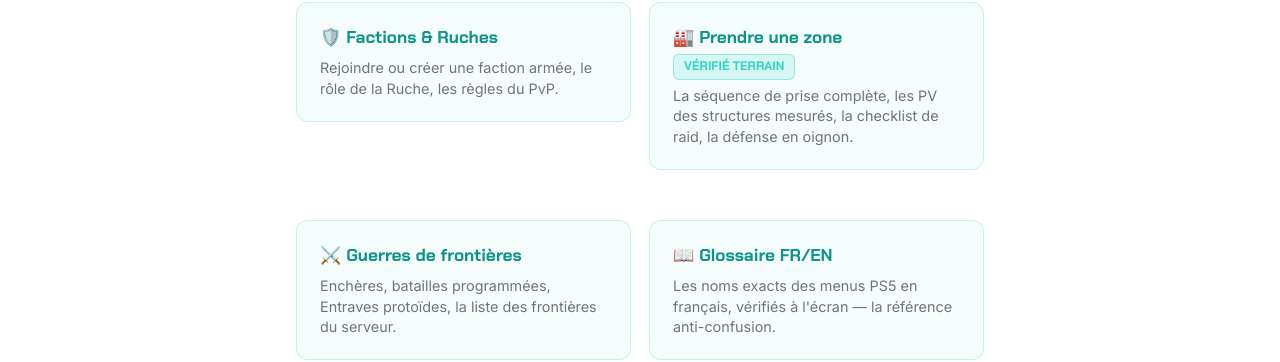
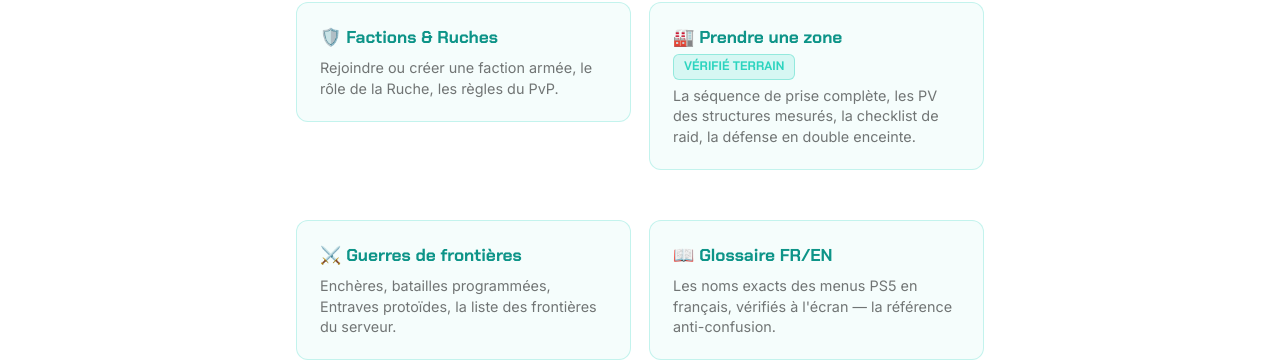
Before and after one commit to flav92/once-human-ps5-wiki, an MkDocs documentation site: the page built from docs/index.md, in a window 1280 px wide and 900 px high, scrolled down 1412 px. Shown: the part 173-535 px from the top of the window. Built offline with MkDocs 1.6.1 and Material for MkDocs 9.7.7, drawn with Linux system fonts in a browser that asks for light colours; comment, search, counter and statistics services are not loaded.

Commit message:
Nettoyage final du terme oignon/anneaux sur l'accueil
Co-Authored-By: Claude Fable 5 <noreply@anthropic.com>
Claude-Session: https://claude.ai/code/session_01TCxfqbazixhXZqmCd3gYVk

```diff
--- a/docs/index.md
+++ b/docs/index.md
@@ -78,7 +78,7 @@
 
 <a class="oh-card" href="guerre/prise-de-zone/" markdown>
 <span class="oh-card-title">🏭 Prendre une zone <span class="oh-verified">VÉRIFIÉ TERRAIN</span></span>
-<span class="oh-card-desc">La séquence de prise complète, les PV des structures mesurés, la checklist de raid, la défense en oignon.</span>
+<span class="oh-card-desc">La séquence de prise complète, les PV des structures mesurés, la checklist de raid, la défense en double enceinte.</span>
 </a>
 
 <a class="oh-card" href="guerre/frontieres/" markdown>
```
Also changed, not shown: docs/guerre/prise-de-zone.md (+1 -1 lines).
